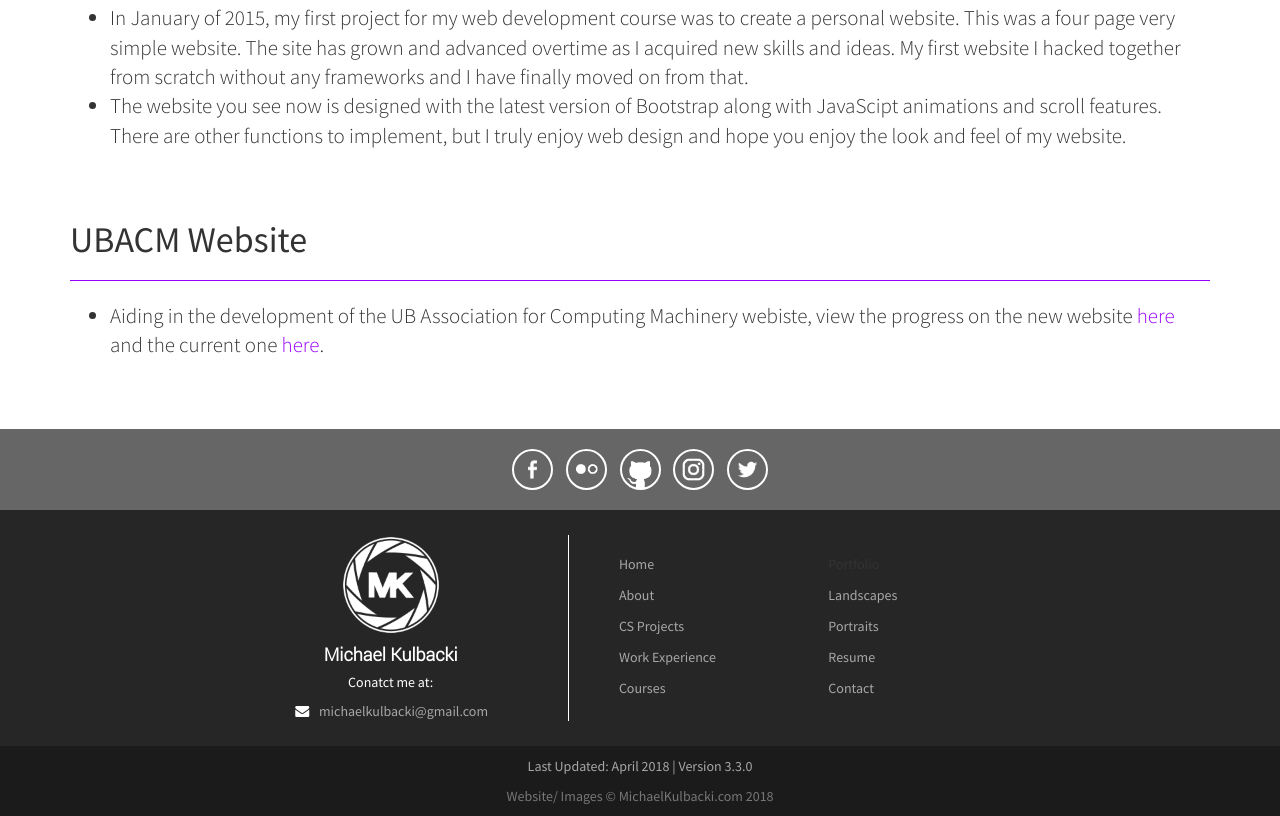
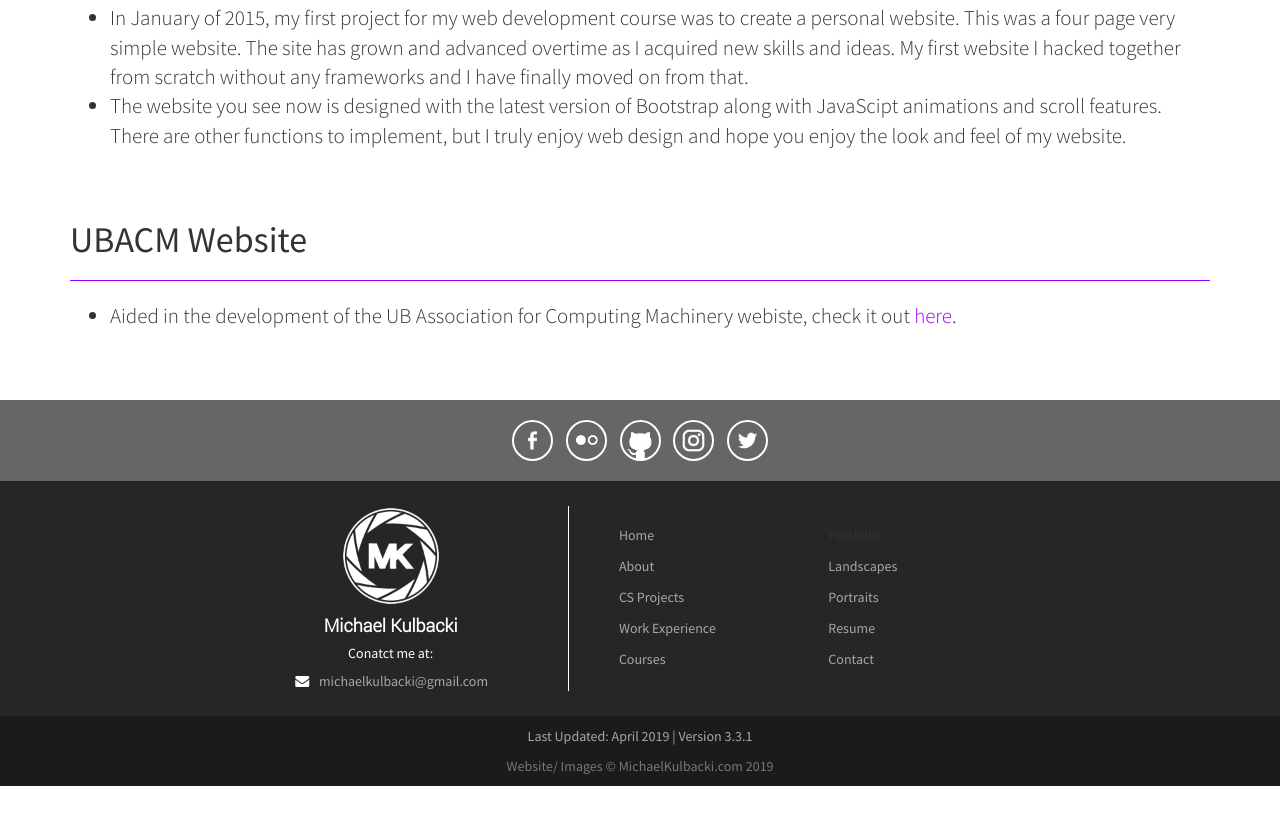
Before and after one commit to michaelkulbacki/michaelkulbacki.github.io, a plain HTML site: page projects.html in a window 1280 px wide. Shown: the part 2439-3255 px from the top of the page. After the commit the page ends 3225 px from the top, so only its background shows below. Drawn offline with Linux system fonts and the light colour scheme.

Commit message:
Updated version numbers/ copyright year

```diff
--- a/projects.html
+++ b/projects.html
@@ -285,7 +285,7 @@
 
       <div class="col-md-12 lead">
         <ul>
-          <li>Aiding in the development of the UB Association for Computing Machinery webiste, view the progress on the new website <a href="http://ubacm-website.herokuapp.com/">here</a> and the current one <a href="http://ubacm.org/">here</a>.</li>
+          <li>Aided in the development of the UB Association for Computing Machinery webiste, check it out <a href="http://ubacm.org/">here</a>.</li>
         </ul>
       </div>
     </div>
@@ -365,8 +365,8 @@
   <div class="container-fluid">
     <div class="row">
       <div class="col-md-12 col-xs-12" style="background-color:#1b1b1b;padding-top:10px;">
-        <p class="text-center" style="color:#a7a7a7;">Last Updated: April 2018 | Version 3.3.0</p>
-        <p class="text-muted text-center">Website/ Images &copy; MichaelKulbacki.com 2018</p>
+        <p class="text-center" style="color:#a7a7a7;">Last Updated: April 2019 | Version 3.3.1</p>
+        <p class="text-muted text-center">Website/ Images &copy; MichaelKulbacki.com 2019</p>
       </div>
     </div>
   </div>
```
Also changed, not shown: about.html (+3 -3 lines), contact.html (+2 -2 lines), courses.html (+2 -2 lines), index.html (+2 -2 lines), landscapes.html (+2 -2 lines), photoprojects.html (+2 -2 lines), portraits.html (+2 -2 lines), test.html (+2 -2 lines), work.html (+2 -2 lines).
